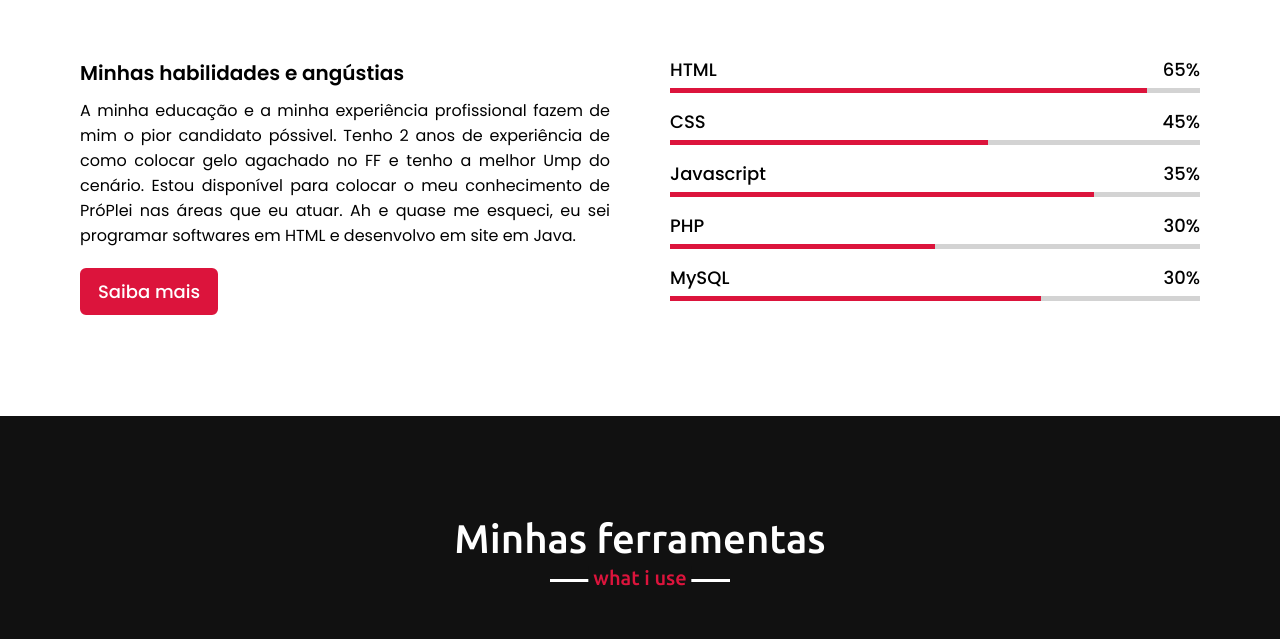
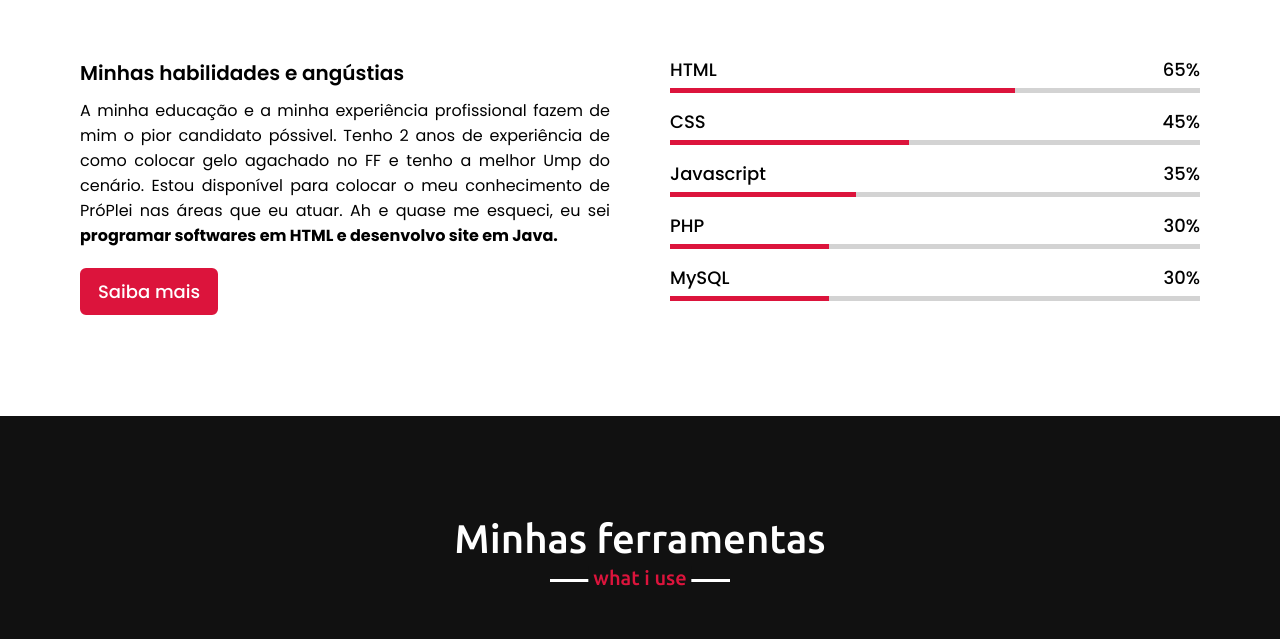
Before and after one commit to oGabrielCarvalho/Personal-Portfolio, a plain HTML site: page portfolio1/index.html in a window 1280 px wide. Shown: the part 2335-2974 px from the top of the page. Drawn offline with nearby package versions, Linux system fonts and the light colour scheme.

Commit message:
Add files via upload

```diff
--- a/portfolio1/css/style.css
+++ b/portfolio1/css/style.css
@@ -351,19 +351,19 @@ section .title::after{
     background: crimson;
 }
 .skills-content .right .html::before{
-    width: 90%;
+    width: 65%;
 }
 .skills-content .right .css::before{
-    width: 60%;
+    width: 45%;
 }
 .skills-content .right .js::before{
-    width: 80%;
+    width: 35%;
 }
 .skills-content .right .php::before{
-    width: 50%;
+    width: 30%;
 }
 .skills-content .right .mysql::before{
-    width: 70%;
+    width: 30%;
 }
 /* tools section styling */
 .tools .title::after{
--- a/portfolio1/index.html
+++ b/portfolio1/index.html
@@ -107,7 +107,7 @@
             <div class="skills-content">
                 <div class="column left">
                     <div class="text">Minhas habilidades e angústias</div>
-                    <p>A minha educação e a minha experiência profissional fazem de mim o pior candidato póssivel. Tenho 2 anos de experiência de como colocar gelo agachado no FF e tenho a melhor Ump do cenário. Estou disponível para colocar o meu conhecimento de PróPlei nas áreas que eu atuar. Ah e quase me esqueci, eu sei programar softwares em HTML e desenvolvo em site em Java.</p>
+                    <p>A minha educação e a minha experiência profissional fazem de mim o pior candidato póssivel. Tenho 2 anos de experiência de como colocar gelo agachado no FF e tenho a melhor Ump do cenário. Estou disponível para colocar o meu conhecimento de PróPlei nas áreas que eu atuar. Ah e quase me esqueci, eu sei <b>programar softwares em HTML e desenvolvo site em Java.</b></p>
                     <a href="#about">Saiba mais</a>
                 </div>
 
```
